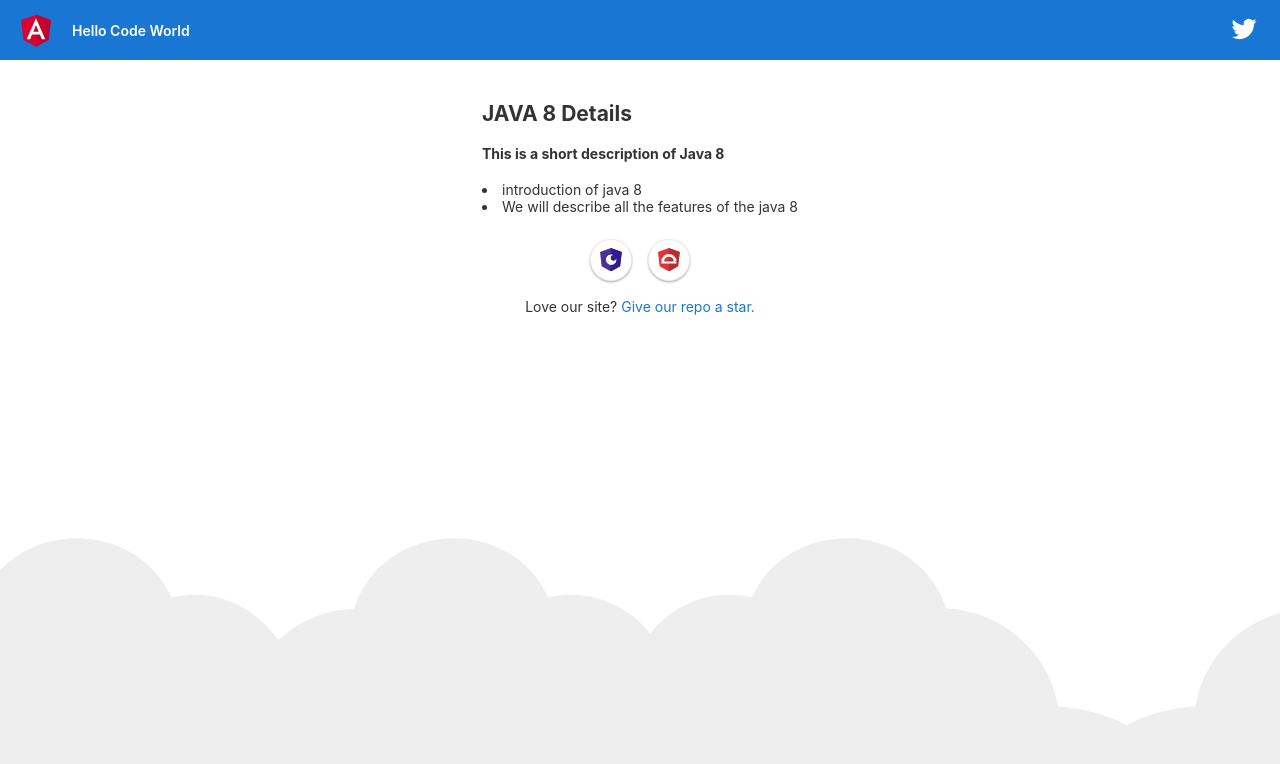
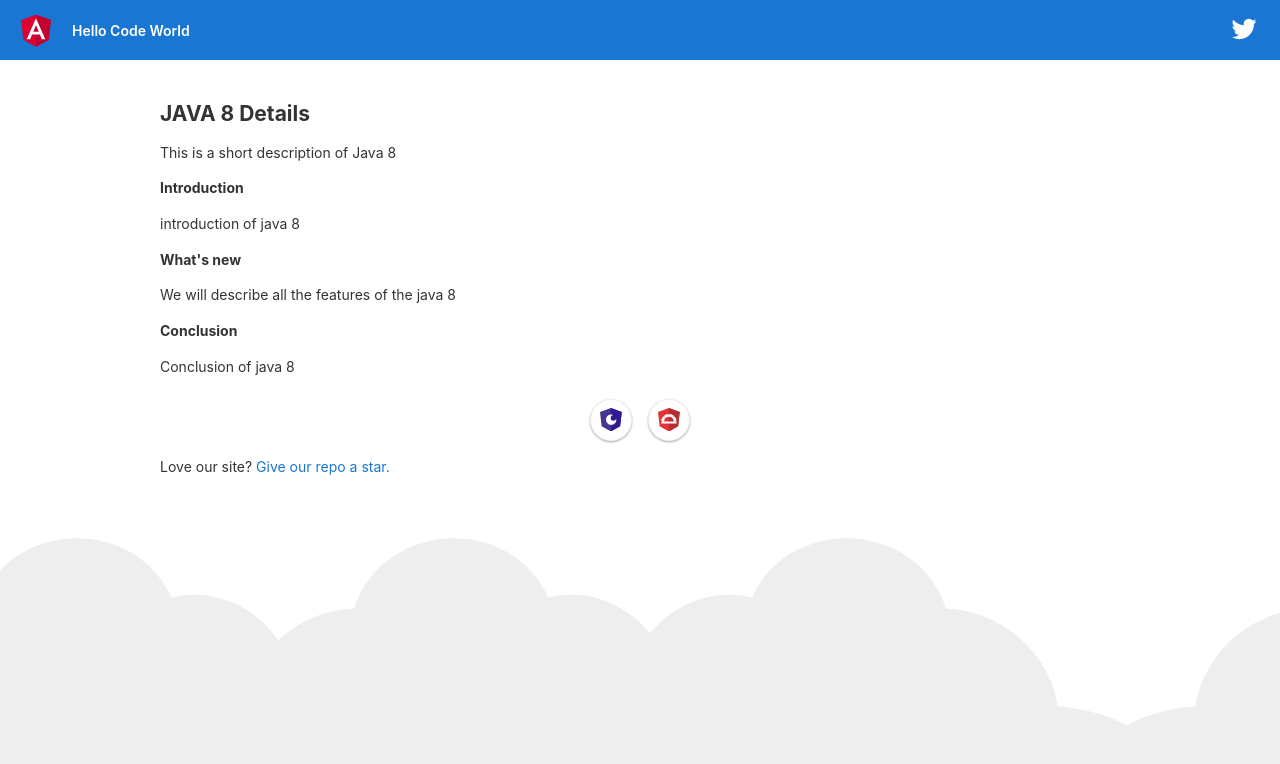
Before and after one commit to oussLaklalech/hello-code-world, an Angular app: page / in a window 1280 px wide. Shown: the top 764 px of the page. Built offline with nearby package versions, Linux system fonts and the light colour scheme.

Commit message:
add new component Section

```diff
--- a/src/app/app.component.css
+++ b/src/app/app.component.css
@@ -54,7 +54,7 @@ p {
   padding: 0 16px;
   max-width: 960px;
   flex-direction: column;
-  align-items: center;
+  /*align-items: center;*/
 }
 
 svg.material-icons {
--- a/src/app/app.module.ts
+++ b/src/app/app.module.ts
@@ -3,11 +3,13 @@ import { NgModule } from '@angular/core';
 import { AppComponent } from './app.component';
 import { ArticleComponent } from './article/article.component';
 import { FormsModule } from '@angular/forms';
+import { SectionComponent } from './section/section.component';
 
 @NgModule({
   declarations: [
     AppComponent,
-    ArticleComponent
+    ArticleComponent,
+    SectionComponent
   ],
   imports: [
     BrowserModule,
--- a/src/app/article/article.component.html
+++ b/src/app/article/article.component.html
@@ -1,7 +1,8 @@
 <h2>{{article.title | uppercase}} Details</h2>
 
-<h4>{{article.resume}}</h4>
+<p class="resume">{{article.resume}}</p>
 
-<li *ngFor="let section of article.sections">
-    {{section.body}}
-</li>
+
+<div *ngFor="let section of article.sections">
+    <app-section [section]="section"></app-section>
+</div>
--- a/src/app/article/article.component.ts
+++ b/src/app/article/article.component.ts
@@ -18,6 +18,10 @@ export class ArticleComponent implements OnInit {
     id: 1,
     title: 'JAVA 8',
     resume: 'This is a short description of Java 8',
-    sections: [new Section(1, "Introduction", "introduction of java 8"), new Section(2, "What's new", "We will describe all the features of the java 8")]
+    sections: [
+      new Section(1, "Introduction", "introduction of java 8"),
+      new Section(2, "What's new", "We will describe all the features of the java 8"),
+      new Section(3, "Conclusion", "Conclusion of java 8")
+    ]
   };
 }
--- /dev/null
+++ b/src/app/section/section.component.html
@@ -0,0 +1,2 @@
+<h4>{{section.title}}</h4>
+<span>{{section.body}}</span>
--- /dev/null
+++ b/src/app/section/section.component.ts
@@ -0,0 +1,19 @@
+import { Component, OnInit, Input } from '@angular/core';
+import { Section } from '../classes/section';
+
+@Component({
+  selector: 'app-section',
+  templateUrl: './section.component.html',
+  styleUrls: ['./section.component.css']
+})
+export class SectionComponent implements OnInit {
+
+  @Input('section')
+  section: Section;
+
+  constructor() { }
+
+  ngOnInit() {
+  }
+
+}
```
Also changed, not shown: src/app/section/section.component.css (added), 1 other file (tests, documents, lock files or other folders).
